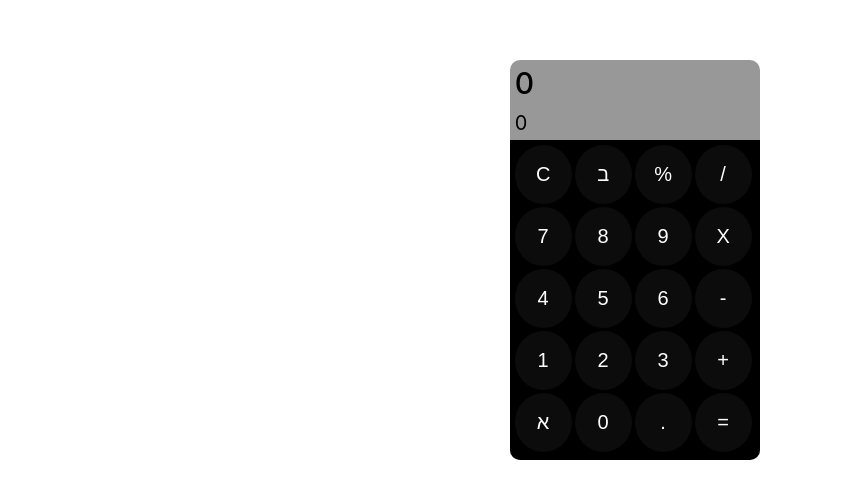
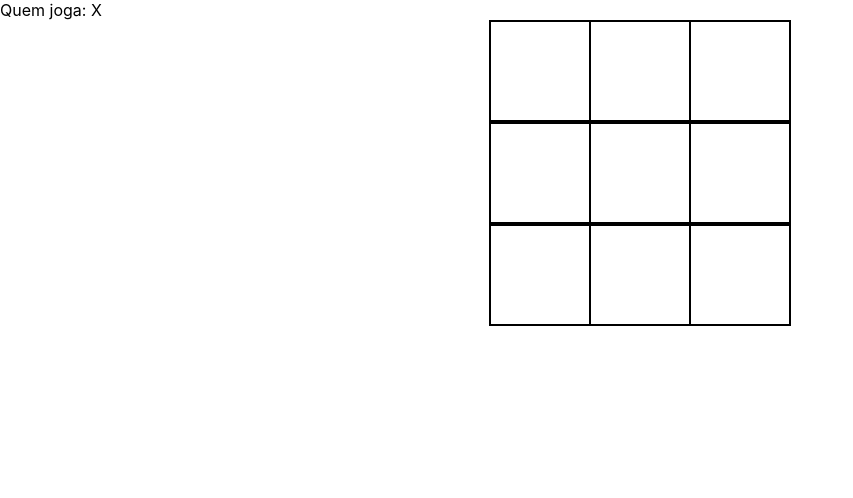
Before and after one commit to alefalves4867/React-course, a React (Create React App) app in the folder CFB/aulas/app01/: page / in a window 1280 px wide. Shown: the top 498 px of the page, without its empty margins (0-853 px from the left). Built offline with nearby package versions, Linux system fonts and the light colour scheme.

Commit message:
jogo da velha

```diff
--- a/CFB/aulas/app01/src/App.css
+++ /dev/null
@@ -1,3 +0,0 @@
-h1 {
-  color: black;
-}
--- a/CFB/aulas/app01/src/App.js
+++ b/CFB/aulas/app01/src/App.js
@@ -1,7 +1,6 @@
 import React, {useState, useEffect} from 'react'
-import './App.css'
 
-import A33 from './componentes/aula18--/A33Calculadora.js'
+import A35 from './componentes/Aula35/Aula35.jsx'
 
 
 
@@ -53,7 +52,7 @@ const App = ()=>{
   return(
     <>
 
-    <A33 useState = {useState}/>
+      <A35 useState={useState}/>
 
     </>
   )
--- /dev/null
+++ b/CFB/aulas/app01/src/componentes/Aula35/Aula35.jsx
@@ -0,0 +1,177 @@
+import React from "react";
+import './Styles/style35.css'
+
+export default function Aula35(props) {
+    const jogoInicial = [['','',''],['','',''],['','','']]
+    const [jogo, setJogo] = props.useState([['','',''],['','',''],['','','']])
+    const [simboloAtual, setSimboloAtual] = props.useState('X')
+    const [jogando, setJogando] = props.useState(true)
+    const tabuleiro = (jogo)=>{
+        return (
+            <div id="tabuleiro">
+                <div id="LinhaTabuleiro">
+                    <div id="casa" data-pos='00' onClick={(e)=>jogar(e)}>
+                        {jogo[0][0]}
+                    </div>
+                    <div id="casa" data-pos='01' onClick={(e)=>jogar(e)}>
+                        {jogo[0][1]}
+                    </div>
+                    <div id="casa" data-pos='02' onClick={(e)=>jogar(e)}>
+                        {jogo[0][2]}
+                    </div>
+                </div>
+                <div id="LinhaTabuleiro">
+                    <div id="casa" data-pos='10' onClick={(e)=>jogar(e)}>
+                        {jogo[1][0]}
+                    </div>
+                    <div id="casa" data-pos='11' onClick={(e)=>jogar(e)}>
+                        {jogo[1][1]}
+                    </div>
+                    <div id="casa" data-pos='12' onClick={(e)=>jogar(e)}>
+                        {jogo[1][2]}
+                    </div>
+                </div>
+                <div id="LinhaTabuleiro">
+                    <div id="casa" data-pos='20' onClick={(e)=>jogar(e)}>
+                        {jogo[2][0]}
+                    </div>
+                    <div id="casa" data-pos='21' onClick={(e)=>jogar(e)}>
+                        {jogo[2][1]}
+                    </div>
+                    <div id="casa" data-pos='22' onClick={(e)=>jogar(e)}>
+                        {jogo[2][2]}
+                    </div>
+                </div>
+            </div>
+        )
+    }
+
+    const BtnJogarNovamente = ()=>{
+        if(!jogando){
+            return(
+                <>
+                    <button onClick={()=>reiniciar()}>Jogar Novamente</button>
+                </>
+            )
+        }
+    }
+
+    const verificaVitoria = () =>{
+        //linhas
+        let pontos = 0
+        let vitoria = false
+        for(let l = 0; l < 3; l++){
+            pontos = 0
+            for(let c = 0; c < 3; c++){
+                if(jogo[1][c] == simboloAtual) {
+                    pontos++
+
+                }
+
+            }
+            if(pontos >= 3) {
+                vitoria = true
+                break
+            }
+        }
+
+        //colunas
+        for(let c = 0; c<3; c++){
+            pontos = 0
+            for(let l = 0; l<3; l++) {
+                if(jogo[1][c] == simboloAtual){
+                    pontos++
+                }
+            }
+
+            if(pontos >= 3) {
+                vitoria = true
+                break
+            }
+        }
+        //diagonais
+
+        pontos = 0
+        for(let d=0; d< 3; d++) {
+            if(jogo[d][d]==simboloAtual){
+
+                pontos++
+
+            }
+        }
+        if(pontos >= 3){
+            vitoria = true
+
+        }
+
+        pontos = 0
+        let l =0
+        for(let c = 2; c>= 0; c--){
+            if(jogo[1][c] == simboloAtual){
+                pontos++
+            }
+            l++
+        }
+        if(pontos >= 3) {
+            vitoria=true
+
+        }
+        return vitoria
+    }
+
+    const trocaJogador = () =>{
+        simboloAtual == 'X'?setSimboloAtual('O'):setSimboloAtual('X')
+    }
+
+    const retPos = (e)=>{
+        const p = e.target.getAttribute('data-pos')
+        const pos = [parseInt(p.substring(0,1)), parseInt(p.substring(1,2))]
+        return pos
+    }
+
+    const verificaEspacoVazio = (e)=>{
+        if(jogo[retPos(e)[0]][retPos(e)[1]] == ''){
+            return true
+        } else {
+            return false
+        }
+    }
+
+    const jogar = (e) =>{
+        if(jogando){
+            if(verificaEspacoVazio(e)){
+                jogo[retPos(e)[0]][retPos(e)[1]]= simboloAtual
+                trocaJogador()
+                if(verificaVitoria()){
+                    trocaJogador()
+                    alert('Jogador '+ simboloAtual +' venceu!')
+                    setJogando(false)
+                }
+            } else {
+                alert('Este espaço não está disponível, escola outro')
+            }
+        }
+    }
+
+
+    const reiniciar = ()=>{
+        setJogando(true)
+        setJogo(jogoInicial)
+        setSimboloAtual('X')
+    }
+
+
+    return (
+        <>
+            <div>
+                <p>Quem joga: {simboloAtual}</p>
+            </div>
+            <div>
+                {tabuleiro(jogo)}
+            </div>
+            <div>
+                {BtnJogarNovamente()}
+            </div>
+        </>
+    )
+}
--- /dev/null
+++ b/CFB/aulas/app01/src/componentes/Aula35/Styles/style35.css
@@ -0,0 +1,34 @@
+@charset "UTF-8";
+
+* {
+  padding: 0;
+  margin: 0;
+  box-sizing: border-box;
+}
+
+#tabuleiro {
+  display: flex;
+  flex-direction: column;
+}
+
+#LinhaTabuleiro {
+  min-width: 100px;
+  min-height: 100px;
+  display: flex;
+  justify-content: center;
+  align-self: center;
+  cursor: pointer;
+  font-size: 60px;
+  border: 1px solid black;
+}
+
+#casa {
+  width: 100px;
+  height: 100px;
+  display: flex;
+  justify-content: center;
+  flex-direction: row;
+  cursor: pointer;
+  font-size: 60px;
+  border: 1px solid black;
+}
```
